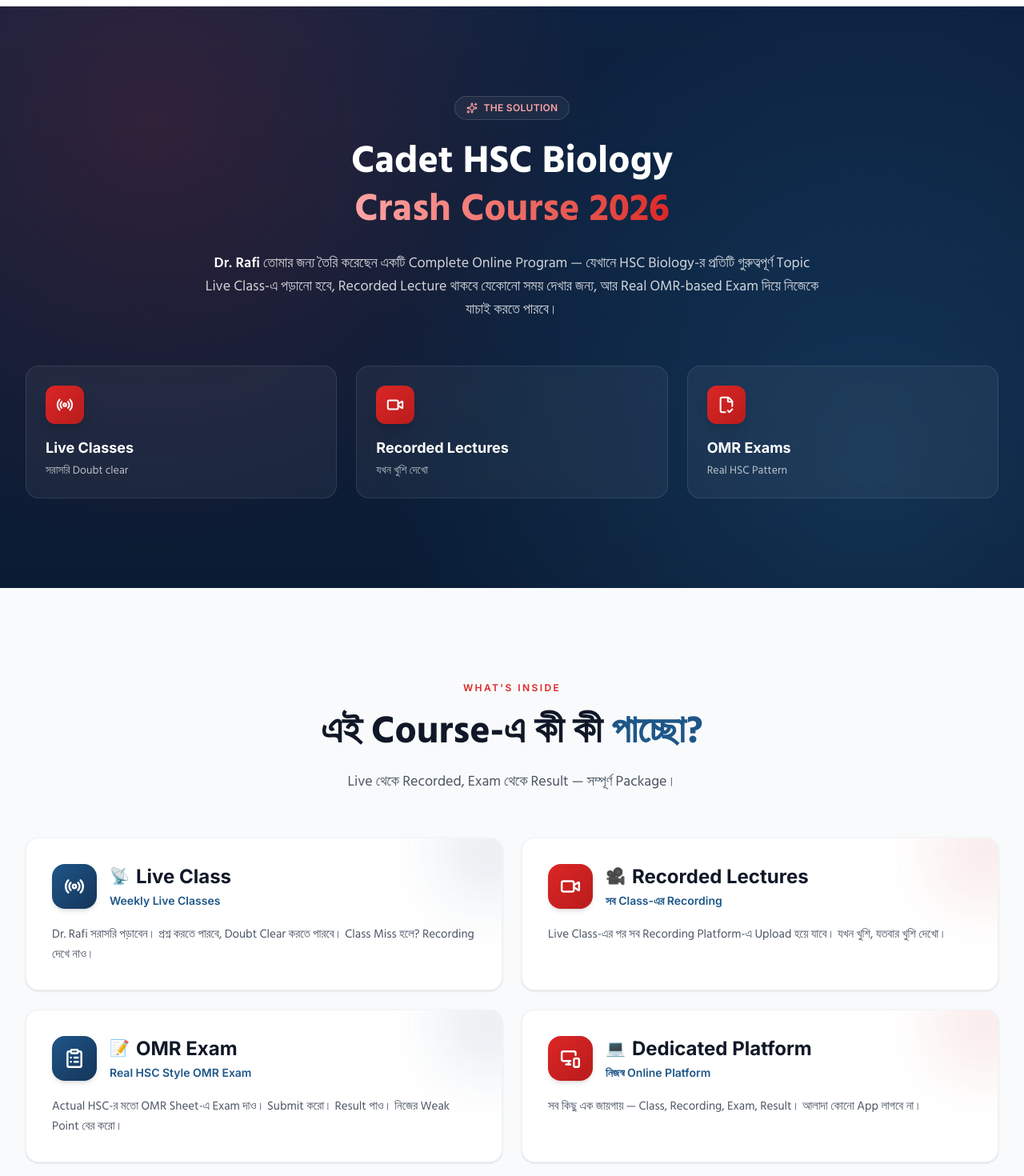
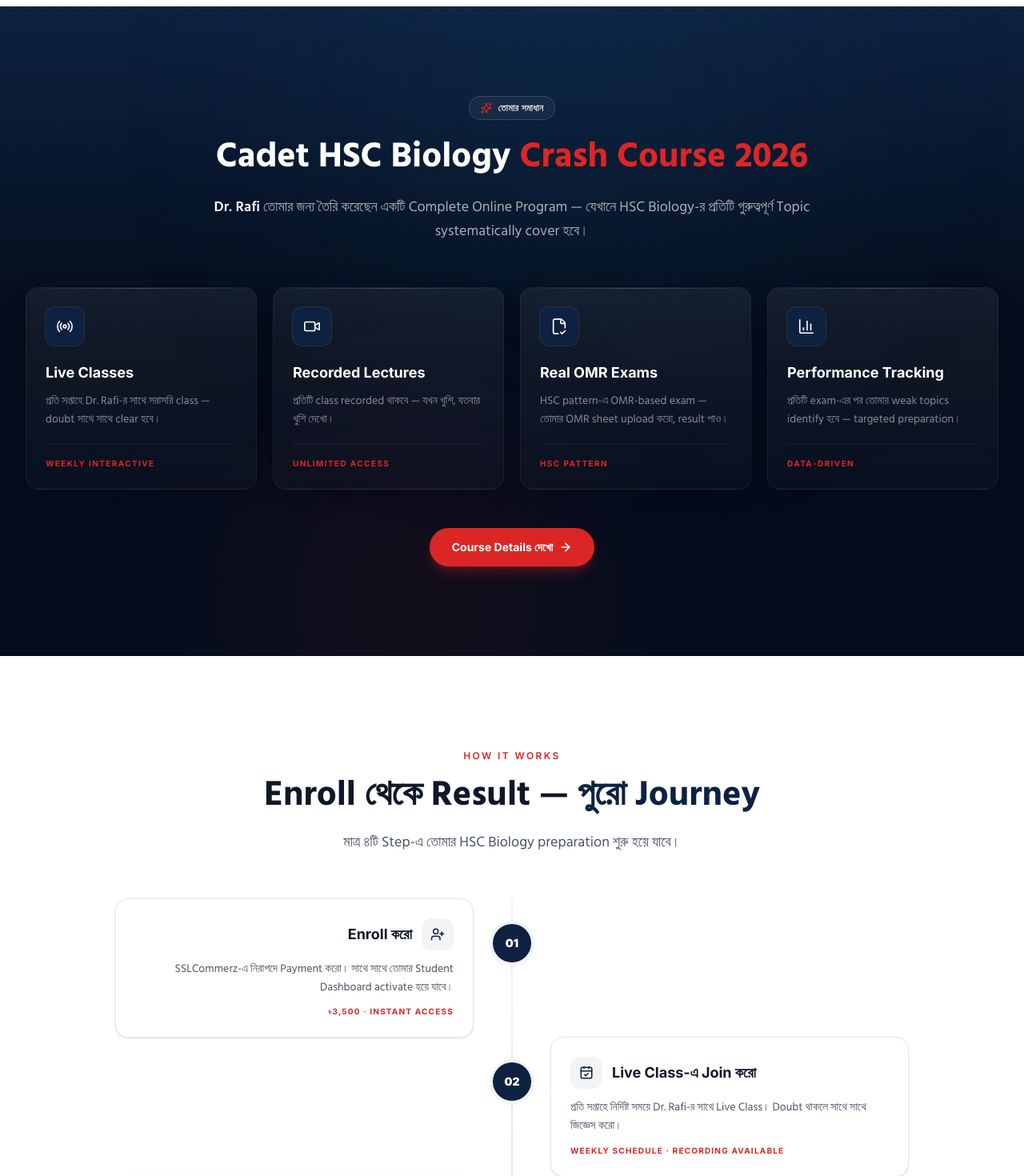
Before and after one commit to Sabbirbracu/rafi-science-care-frontend, a Next.js app: page / in a window 1280 px wide. Shown: the part 1800-3270 px from the top of the page at 80% size. Built offline with nearby package versions, Linux system fonts and the light colour scheme; no server answers.

Commit message:
update the content of Solutions & How it works

```diff
--- a/src/components/sections/Features.tsx
+++ b/src/components/sections/Features.tsx
@@ -1,92 +1,151 @@
-import { Radio, Video, ClipboardList, MonitorSmartphone } from "lucide-react";
+import {
+  UserPlus,
+  CalendarCheck,
+  PenTool,
+  Trophy,
+} from "lucide-react";
 
-const FEATURES = [
+const STEPS = [
   {
-    emoji: "📡",
-    icon: Radio,
-    title: "Live Class",
-    subtitle: "Weekly Live Classes",
-    desc: "Dr. Rafi সরাসরি পড়াবেন। প্রশ্ন করতে পারবে, Doubt Clear করতে পারবে। Class Miss হলে? Recording দেখে নাও।",
-    accent: "from-[#1e5688] to-[#15355a]",
+    icon: UserPlus,
+    step: "01",
+    title: "Enroll করো",
+    desc: "SSLCommerz-এ নিরাপদে Payment করো। সাথে সাথে তোমার Student Dashboard activate হয়ে যাবে।",
+    detail: "৳3,500 · Instant Access",
   },
   {
-    emoji: "🎥",
-    icon: Video,
-    title: "Recorded Lectures",
-    subtitle: "সব Class-এর Recording",
-    desc: "Live Class-এর পর সব Recording Platform-এ Upload হয়ে যাবে। যখন খুশি, যতবার খুশি দেখো।",
-    accent: "from-[#dc2626] to-[#b91c1c]",
+    icon: CalendarCheck,
+    step: "02",
+    title: "Live Class-এ Join করো",
+    desc: "প্রতি সপ্তাহে নির্দিষ্ট সময়ে Dr. Rafi-র সাথে Live Class। Doubt থাকলে সাথে সাথে জিজ্ঞেস করো।",
+    detail: "Weekly Schedule · Recording Available",
   },
   {
-    emoji: "📝",
-    icon: ClipboardList,
-    title: "OMR Exam",
-    subtitle: "Real HSC Style OMR Exam",
-    desc: "Actual HSC-র মতো OMR Sheet-এ Exam দাও। Submit করো। Result পাও। নিজের Weak Point বের করো।",
-    accent: "from-[#1e5688] to-[#15355a]",
+    icon: PenTool,
+    step: "03",
+    title: "OMR Exam দাও",
+    desc: "Chapter শেষে Real HSC Pattern-এ OMR Exam হবে। তোমার OMR Sheet upload করো — automated result পাও।",
+    detail: "HSC Pattern · Auto Grading",
   },
   {
-    emoji: "💻",
-    icon: MonitorSmartphone,
-    title: "Dedicated Platform",
-    subtitle: "নিজস্ব Online Platform",
-    desc: "সব কিছু এক জায়গায় — Class, Recording, Exam, Result। আলাদা কোনো App লাগবে না।",
-    accent: "from-[#dc2626] to-[#b91c1c]",
+    icon: Trophy,
+    step: "04",
+    title: "Result দেখো, Improve করো",
+    desc: "প্রতিটি Exam-এর পর তোমার Performance Report পাবে — কোন Topic-এ weak, কোথায় improve দরকার।",
+    detail: "Detailed Analytics · Weak Topic Alert",
   },
 ];
 
 export default function Features() {
   return (
-    <section id="features" className="bg-gray-50 py-20 sm:py-24 lg:py-28">
+    <section id="features" className="relative bg-white py-20 sm:py-24 lg:py-28">
       <div className="mx-auto max-w-7xl px-4 sm:px-6 lg:px-8">
+        {/* Header */}
         <div className="mx-auto max-w-3xl text-center">
           <span className="font-sans text-xs font-semibold uppercase tracking-[0.2em] text-[#dc2626]">
-            What&apos;s Inside
+            How It Works
           </span>
-          <h2 className="mt-3 text-3xl font-bold leading-tight text-gray-900 sm:text-4xl md:text-5xl">
-            এই Course-এ কী কী{" "}
-            <span className="text-[#1e5688]">পাচ্ছো?</span>
+          <h2 className="mt-3 text-3xl font-bold leading-tight text-gray-900 sm:text-4xl md:text-[44px] md:leading-[1.15]">
+            Enroll থেকে Result —{" "}
+            <span className="text-[#0d2240]">পুরো Journey</span>
           </h2>
           <p className="mt-5 text-base text-gray-600 sm:text-lg">
-            Live থেকে Recorded, Exam থেকে Result — সম্পূর্ণ Package।
+            মাত্র ৪টি Step-এ তোমার HSC Biology preparation শুরু হয়ে যাবে।
           </p>
         </div>
 
-        <div className="mt-14 grid grid-cols-1 gap-5 sm:gap-6 md:grid-cols-2">
-          {FEATURES.map(({ emoji, icon: Icon, title, subtitle, desc, accent }) => (
+        {/* Steps */}
+        <div className="relative mt-14">
+          {/* Connecting line (desktop) */}
           <div
-              key={title}
-              className="group relative overflow-hidden rounded-2xl border border-gray-100 bg-white p-6 shadow-sm transition hover:-translate-y-1 hover:shadow-xl sm:p-8"
+            aria-hidden
+            className="absolute left-1/2 top-0 bottom-0 hidden w-px -translate-x-1/2 bg-gradient-to-b from-gray-200 via-gray-300 to-[#dc2626] lg:block"
+          />
+
+          <div className="space-y-6 lg:space-y-0">
+            {STEPS.map(({ icon: Icon, step, title, desc, detail }, i) => (
+              <div
+                key={step}
+                className={`relative lg:flex lg:items-center lg:gap-12 ${
+                  i % 2 === 0 ? "lg:flex-row" : "lg:flex-row-reverse"
+                } ${i > 0 ? "lg:mt-[-1px]" : ""}`}
+              >
+                {/* Timeline node (desktop) */}
+                <div className="absolute left-1/2 top-8 z-10 hidden -translate-x-1/2 lg:flex">
+                  <div
+                    className={`flex h-12 w-12 items-center justify-center rounded-full font-sans text-sm font-black shadow-md ${
+                      i === STEPS.length - 1
+                        ? "bg-[#dc2626] text-white ring-4 ring-red-100"
+                        : "bg-[#0d2240] text-white ring-4 ring-gray-100"
+                    }`}
+                  >
+                    {step}
+                  </div>
+                </div>
+
+                {/* Card */}
+                <div
+                  className={`lg:w-[calc(50%-3rem)] ${
+                    i % 2 === 0 ? "lg:text-right" : "lg:text-left"
+                  }`}
                 >
                   <div
-                aria-hidden
-                className={`absolute -right-12 -top-12 h-32 w-32 rounded-full bg-gradient-to-br ${accent} opacity-10 blur-2xl transition group-hover:opacity-20`}
-              />
-
-              <div className="flex items-start gap-4">
+                    className={`rounded-2xl border border-gray-200 bg-white p-6 shadow-sm transition hover:shadow-md ${
+                      i % 2 === 0 ? "lg:ml-auto" : "lg:mr-auto"
+                    } lg:max-w-md`}
+                  >
+                    {/* Mobile step + icon */}
                     <div
-                  className={`flex h-14 w-14 shrink-0 items-center justify-center rounded-2xl bg-gradient-to-br ${accent} text-white shadow-md`}
+                      className={`flex items-center gap-3 ${
+                        i % 2 === 0 ? "lg:flex-row-reverse" : ""
+                      }`}
                     >
-                  <Icon size={26} strokeWidth={2.25} />
+                      <div
+                        className={`flex h-10 w-10 shrink-0 items-center justify-center rounded-xl lg:hidden ${
+                          i === STEPS.length - 1
+                            ? "bg-[#dc2626] text-white"
+                            : "bg-[#0d2240] text-white"
+                        }`}
+                      >
+                        <Icon size={18} strokeWidth={2} />
                       </div>
-                <div className="min-w-0">
-                  <div className="flex items-center gap-2">
-                    <span className="text-xl">{emoji}</span>
-                    <h3 className="font-sans text-xl font-bold text-gray-900 sm:text-2xl">
+                      <div
+                        className={`hidden h-10 w-10 shrink-0 items-center justify-center rounded-xl lg:flex ${
+                          i === STEPS.length - 1
+                            ? "bg-red-50 text-[#dc2626]"
+                            : "bg-gray-100 text-[#0d2240]"
+                        }`}
+                      >
+                        <Icon size={18} strokeWidth={2} />
+                      </div>
+                      <h3 className="font-sans text-lg font-bold text-gray-900">
                         {title}
                       </h3>
                     </div>
-                  <p className="mt-1 font-sans text-sm font-semibold text-[#1e5688]">
-                    {subtitle}
+
+                    <p
+                      className={`mt-3 text-sm leading-relaxed text-gray-600 ${
+                        i % 2 === 0 ? "lg:text-right" : "lg:text-left"
+                      }`}
+                    >
+                      {desc}
+                    </p>
+
+                    <p
+                      className={`mt-3 font-sans text-[10px] font-bold uppercase tracking-[0.12em] text-[#dc2626] ${
+                        i % 2 === 0 ? "lg:text-right" : "lg:text-left"
+                      }`}
+                    >
+                      {detail}
                     </p>
                   </div>
                 </div>
 
-              <p className="mt-5 text-[15px] leading-relaxed text-gray-600">
-                {desc}
-              </p>
+                {/* Spacer for the other side */}
+                <div className="hidden lg:block lg:w-[calc(50%-3rem)]" />
               </div>
             ))}
+          </div>
         </div>
       </div>
     </section>
--- a/src/components/sections/Solution.tsx
+++ b/src/components/sections/Solution.tsx
@@ -1,20 +1,37 @@
-import { Sparkles, Radio, Video, FileCheck2 } from "lucide-react";
+import {
+  Sparkles,
+  Radio,
+  Video,
+  FileCheck2,
+  BarChart3,
+  ArrowRight,
+} from "lucide-react";
+import Link from "next/link";
 
-const HIGHLIGHTS = [
+const PILLARS = [
   {
     icon: Radio,
     label: "Live Classes",
-    note: "সরাসরি Doubt clear",
+    desc: "প্রতি সপ্তাহে Dr. Rafi-র সাথে সরাসরি class — doubt সাথে সাথে clear হবে।",
+    highlight: "Weekly Interactive",
   },
   {
     icon: Video,
     label: "Recorded Lectures",
-    note: "যখন খুশি দেখো",
+    desc: "প্রতিটি class recorded থাকবে — যখন খুশি, যতবার খুশি দেখো।",
+    highlight: "Unlimited Access",
   },
   {
     icon: FileCheck2,
-    label: "OMR Exams",
-    note: "Real HSC Pattern",
+    label: "Real OMR Exams",
+    desc: "HSC pattern-এ OMR-based exam — তোমার OMR sheet upload করো, result পাও।",
+    highlight: "HSC Pattern",
+  },
+  {
+    icon: BarChart3,
+    label: "Performance Tracking",
+    desc: "প্রতিটি exam-এর পর তোমার weak topics identify হবে — targeted preparation।",
+    highlight: "Data-Driven",
   },
 ];
 
@@ -22,52 +39,95 @@ export default function Solution() {
   return (
     <section
       id="solution"
-      className="relative overflow-hidden bg-[#0d2240] py-20 text-white sm:py-24 lg:py-28"
+      className="relative isolate overflow-hidden bg-[#050d1c] py-20 sm:py-24 lg:py-28"
     >
-      <div aria-hidden className="pointer-events-none absolute inset-0">
-        <div className="absolute inset-0 bg-[radial-gradient(circle_at_15%_20%,rgba(220,38,38,0.18),transparent_45%),radial-gradient(circle_at_85%_80%,rgba(30,86,136,0.5),transparent_50%)]" />
-        <div className="absolute inset-0 bg-[linear-gradient(to_bottom,transparent,rgba(0,0,0,0.2))]" />
+      {/* Background — deep navy with subtle depth */}
+      <div className="absolute inset-0 -z-10">
+        <div className="absolute inset-0 bg-gradient-to-b from-[#0d2240] via-[#050d1c] to-[#050d1c]" />
+        <div className="absolute -top-32 right-1/4 h-[500px] w-[500px] rounded-full bg-[#1e5688]/15 blur-[140px]" />
+        <div className="absolute -bottom-32 left-1/4 h-[400px] w-[400px] rounded-full bg-[#dc2626]/8 blur-[120px]" />
+        <div
+          aria-hidden
+          className="absolute inset-0 opacity-[0.03]"
+          style={{
+            backgroundImage:
+              "radial-gradient(circle, rgba(255,255,255,0.6) 1px, transparent 1px)",
+            backgroundSize: "32px 32px",
+          }}
+        />
       </div>
 
       <div className="relative mx-auto max-w-7xl px-4 sm:px-6 lg:px-8">
+        {/* Header */}
         <div className="mx-auto max-w-3xl text-center">
-          <div className="inline-flex items-center gap-2 rounded-full border border-white/15 bg-white/5 px-3.5 py-1.5 backdrop-blur">
-            <Sparkles size={14} className="text-[#fca5a5]" />
-            <span className="font-sans text-xs font-semibold uppercase tracking-wide text-[#fca5a5]">
-              The Solution
+          <div className="inline-flex items-center gap-2 rounded-full border border-white/15 bg-white/5 px-3.5 py-1.5 backdrop-blur-sm">
+            <Sparkles size={14} className="text-[#dc2626]" />
+            <span className="font-sans text-xs font-semibold uppercase tracking-wide text-white/80">
+              তোমার সমাধান
             </span>
           </div>
-          <h2 className="mt-5 text-3xl font-bold leading-tight sm:text-4xl md:text-5xl">
-            Cadet HSC Biology
-            <br />
-            <span className="bg-gradient-to-r from-[#fca5a5] to-[#dc2626] bg-clip-text text-transparent">
-              Crash Course 2026
-            </span>
+
+          <h2 className="mt-5 text-3xl font-bold leading-tight text-white sm:text-4xl md:text-[44px] md:leading-[1.15]">
+            Cadet HSC Biology{" "}
+            <span className="text-[#dc2626]">Crash Course 2026</span>
           </h2>
-          <p className="mt-6 text-base leading-relaxed text-white/80 sm:text-lg">
+
+          <p className="mt-6 text-base leading-relaxed text-white/65 sm:text-lg">
             <span className="font-semibold text-white">Dr. Rafi</span> তোমার
             জন্য তৈরি করেছেন একটি Complete Online Program — যেখানে HSC Biology-র
-            প্রতিটি গুরুত্বপূর্ণ Topic Live Class-এ পড়ানো হবে, Recorded Lecture
-            থাকবে যেকোনো সময় দেখার জন্য, আর Real OMR-based Exam দিয়ে নিজেকে যাচাই
-            করতে পারবে।
+            প্রতিটি গুরুত্বপূর্ণ Topic systematically cover হবে।
           </p>
         </div>
 
-        <div className="mt-14 grid grid-cols-1 gap-4 sm:grid-cols-3 sm:gap-6">
-          {HIGHLIGHTS.map(({ icon: Icon, label, note }) => (
+        {/* 4 Pillars — premium cards */}
+        <div className="mt-14 grid gap-5 sm:grid-cols-2 lg:grid-cols-4">
+          {PILLARS.map(({ icon: Icon, label, desc, highlight }) => (
             <div
               key={label}
-              className="group rounded-2xl border border-white/10 bg-white/5 p-6 backdrop-blur transition hover:border-[#dc2626]/40 hover:bg-white/10"
+              className="group relative flex flex-col overflow-hidden rounded-2xl border border-white/[0.06] bg-gradient-to-b from-white/[0.06] to-white/[0.02] p-6 shadow-[0_4px_24px_-4px_rgba(0,0,0,0.4)] transition hover:border-white/[0.12] hover:shadow-[0_8px_32px_-4px_rgba(0,0,0,0.5)]"
             >
-              <div className="flex h-12 w-12 items-center justify-center rounded-xl bg-gradient-to-br from-[#dc2626] to-[#b91c1c] text-white shadow-lg">
-                <Icon size={22} strokeWidth={2.25} />
+              {/* Subtle top shine */}
+              <div
+                aria-hidden
+                className="pointer-events-none absolute inset-x-0 top-0 h-px bg-gradient-to-r from-transparent via-white/20 to-transparent"
+              />
+
+              {/* Icon */}
+              <div className="flex h-12 w-12 items-center justify-center rounded-xl bg-[#0d2240] text-white ring-1 ring-white/10">
+                <Icon size={22} strokeWidth={1.8} />
               </div>
-              <h3 className="mt-4 font-sans text-lg font-bold text-white">
+
+              {/* Content */}
+              <h3 className="mt-5 font-sans text-base font-bold text-white sm:text-lg">
                 {label}
               </h3>
-              <p className="mt-1 text-sm text-white/70">{note}</p>
+              <p className="mt-2.5 mb-5 text-[13px] leading-relaxed text-white/50 sm:text-sm">
+                {desc}
+              </p>
+
+              {/* Tag — pinned to bottom */}
+              <div className="mt-auto border-t border-white/[0.06] pt-4">
+                <p className="font-sans text-[10px] font-bold uppercase tracking-[0.14em] text-[#dc2626]">
+                  {highlight}
+                </p>
+              </div>
             </div>
           ))}
+        </div>
+
+        {/* CTA */}
+        <div className="mt-12 text-center">
+          <Link
+            href="#pricing"
+            className="group inline-flex items-center gap-2 rounded-full bg-[#dc2626] px-7 py-3.5 font-sans text-sm font-bold text-white shadow-lg shadow-[#dc2626]/30 transition hover:bg-[#b91c1c] hover:shadow-xl hover:shadow-[#dc2626]/40"
+          >
+            Course Details দেখো
+            <ArrowRight
+              size={16}
+              strokeWidth={2.5}
+              className="transition-transform group-hover:translate-x-1"
+            />
+          </Link>
         </div>
       </div>
     </section>
```
Lines whose indentation alone changed are shown as unchanged.
